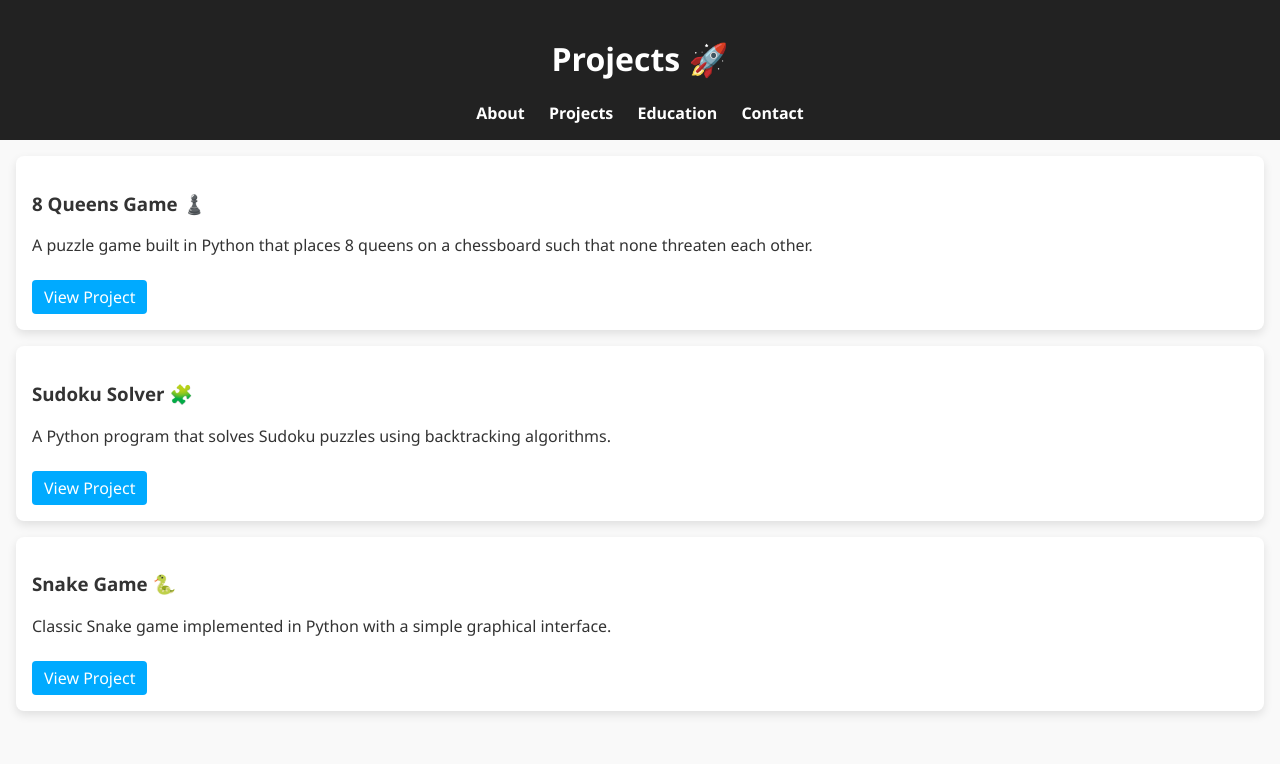
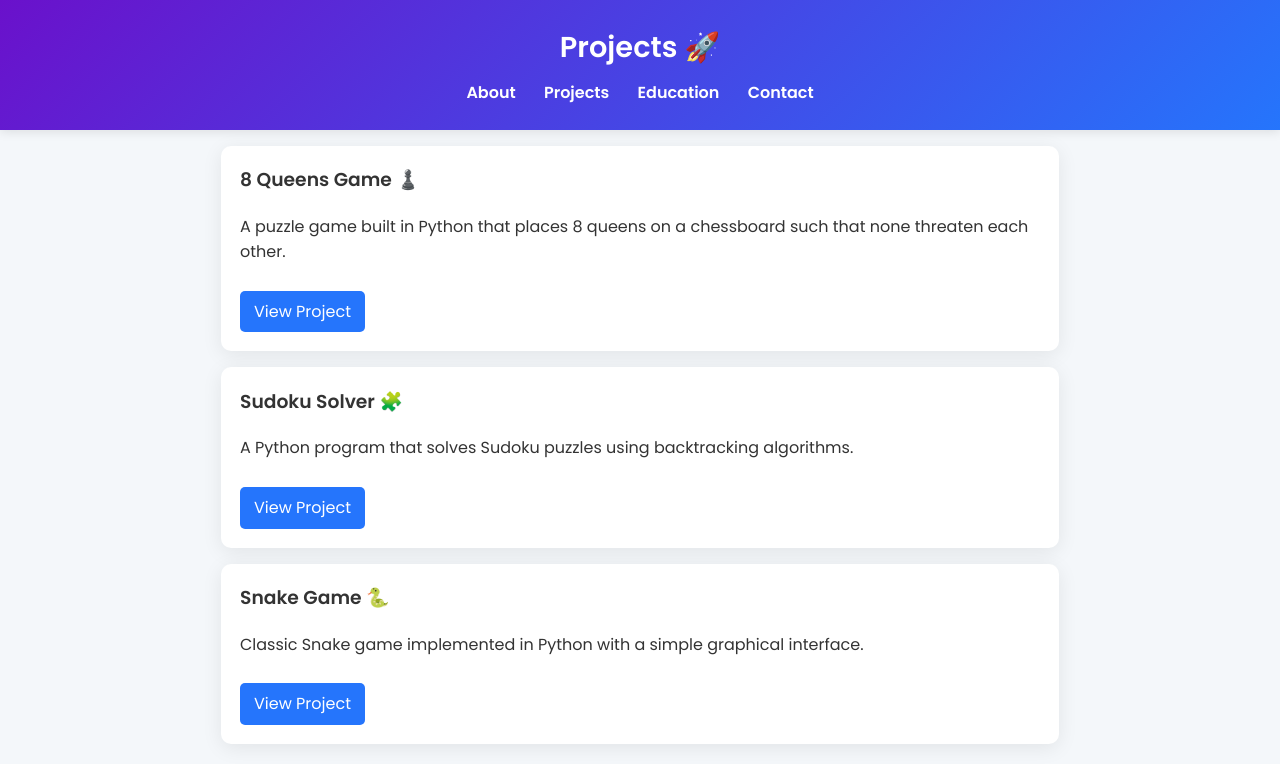
Before and after one commit to harshit7-wq/my-portfolio, a plain HTML site: page projects.html in a window 1280 px wide. Drawn offline with Linux system fonts and the light colour scheme.

Commit message:
Update style.css

```diff
--- a/style.css
+++ b/style.css
@@ -1,22 +1,33 @@
-/* General reset & font */
+/* Import Google Font */
+@import url('https://fonts.googleapis.com/css2?family=Poppins:wght@400;600&display=swap');
+
+/* Global Styles */
 body {
   margin: 0;
-  font-family: 'Segoe UI', Arial, sans-serif;
-  background-color: #f9f9f9;
+  font-family: 'Poppins', sans-serif;
+  background-color: #f4f7fa;
   color: #333;
+  line-height: 1.6;
 }
 
-/* Header */
+/* Header with gradient background */
 header {
-  background-color: #222;
+  background: linear-gradient(135deg, #6a11cb, #2575fc);
   color: white;
-  padding: 1rem;
   text-align: center;
+  padding: 1.5rem 1rem;
   position: sticky;
   top: 0;
   z-index: 10;
+  box-shadow: 0 2px 10px rgba(0,0,0,0.1);
 }
 
+header h1 {
+  margin: 0;
+  font-size: 1.8rem;
+}
+
+/* Navbar */
 nav {
   margin-top: 10px;
 }
@@ -24,69 +35,76 @@ nav {
 nav a {
   color: white;
   text-decoration: none;
-  margin: 0 10px;
+  margin: 0 12px;
   font-weight: 600;
+  position: relative;
 }
 
-nav a:hover {
-  color: #00aaff;
+nav a::after {
+  content: "";
+  position: absolute;
+  width: 0%;
+  height: 2px;
+  bottom: -4px;
+  left: 0;
+  background: white;
+  transition: width 0.3s ease;
 }
 
-/* Cards (Projects, Education sections) */
+nav a:hover::after {
+  width: 100%;
+}
+
+/* Cards */
 .card {
   background: white;
-  padding: 1rem;
-  margin: 1rem;
-  border-radius: 8px;
-  box-shadow: 0 4px 10px rgba(0,0,0,0.1);
-  transition: transform 0.2s ease, box-shadow 0.2s ease;
+  padding: 1.2rem;
+  border-radius: 10px;
+  margin: 1rem auto;
+  max-width: 800px;
+  box-shadow: 0 4px 20px rgba(0,0,0,0.08);
+  transition: transform 0.25s ease, box-shadow 0.25s ease;
 }
 
 .card:hover {
-  transform: translateY(-5px);
-  box-shadow: 0 8px 18px rgba(0,0,0,0.15);
+  transform: translateY(-6px);
+  box-shadow: 0 8px 24px rgba(0,0,0,0.15);
 }
 
+.card h3 {
+  margin-top: 0;
+}
+
+/* Links as buttons */
 .card a {
   display: inline-block;
-  margin-top: 8px;
-  background: #00aaff;
+  background: #2575fc;
   color: white;
-  padding: 6px 12px;
-  border-radius: 4px;
+  padding: 8px 14px;
+  border-radius: 5px;
   text-decoration: none;
+  margin-top: 10px;
+  transition: background 0.3s ease;
 }
 
 .card a:hover {
-  background: #0077cc;
+  background: #1b5fd3;
 }
 
-/* Responsive Layout */
+/* Fade-in animation */
+.fade-in {
+  animation: fadeIn 1s ease-in-out;
+}
+
+@keyframes fadeIn {
+  from { opacity: 0; transform: translateY(15px); }
+  to { opacity: 1; transform: translateY(0); }
+}
+
+/* Responsive adjustments */
 @media (max-width: 768px) {
   nav a {
     display: block;
-    padding: 8px 0;
-  }
-  .card {
-    margin: 0.5rem;
+    margin: 8px 0;
   }
 }
-
-/* Animation */
-.fade-in {
-  animation: fadeIn 1s ease-in;
-}
-
-.slide-up {
-  animation: slideUp 0.8s ease-out;
-}
-
-@keyframes fadeIn {
-  from { opacity: 0; }
-  to { opacity: 1; }
-}
-
-@keyframes slideUp {
-  from { opacity: 0; transform: translateY(20px); }
-  to { opacity: 1; transform: translateY(0); }
-}
```
